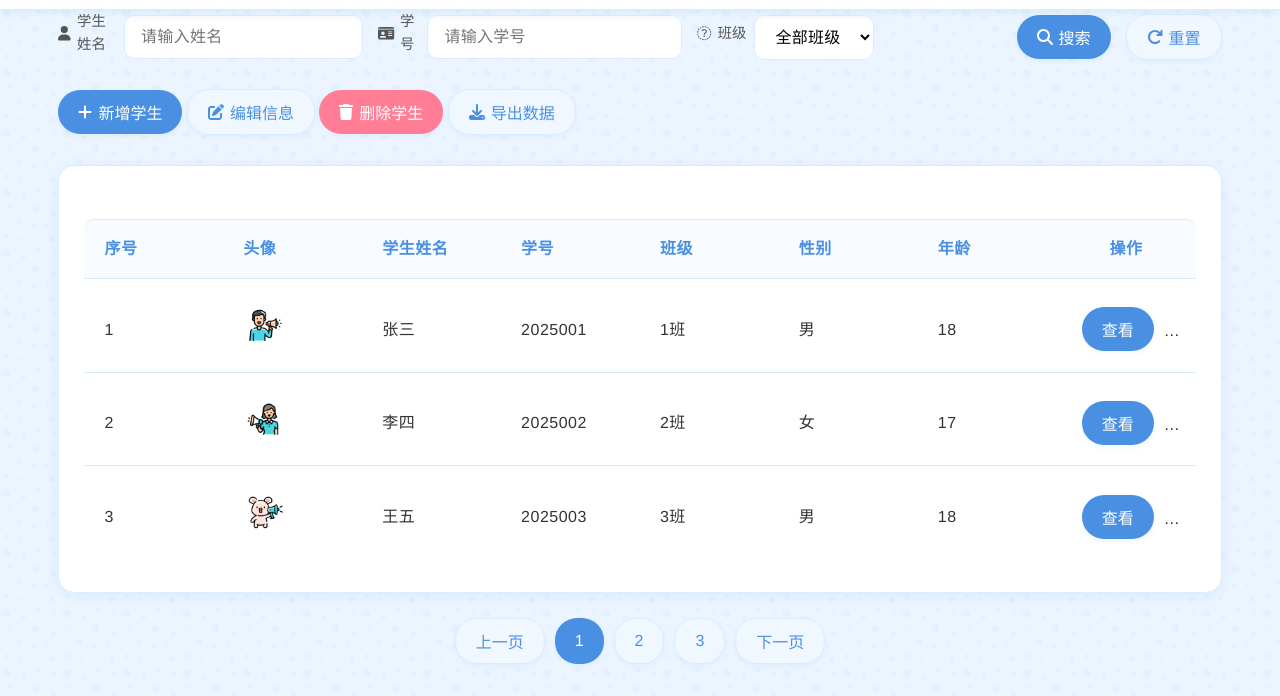
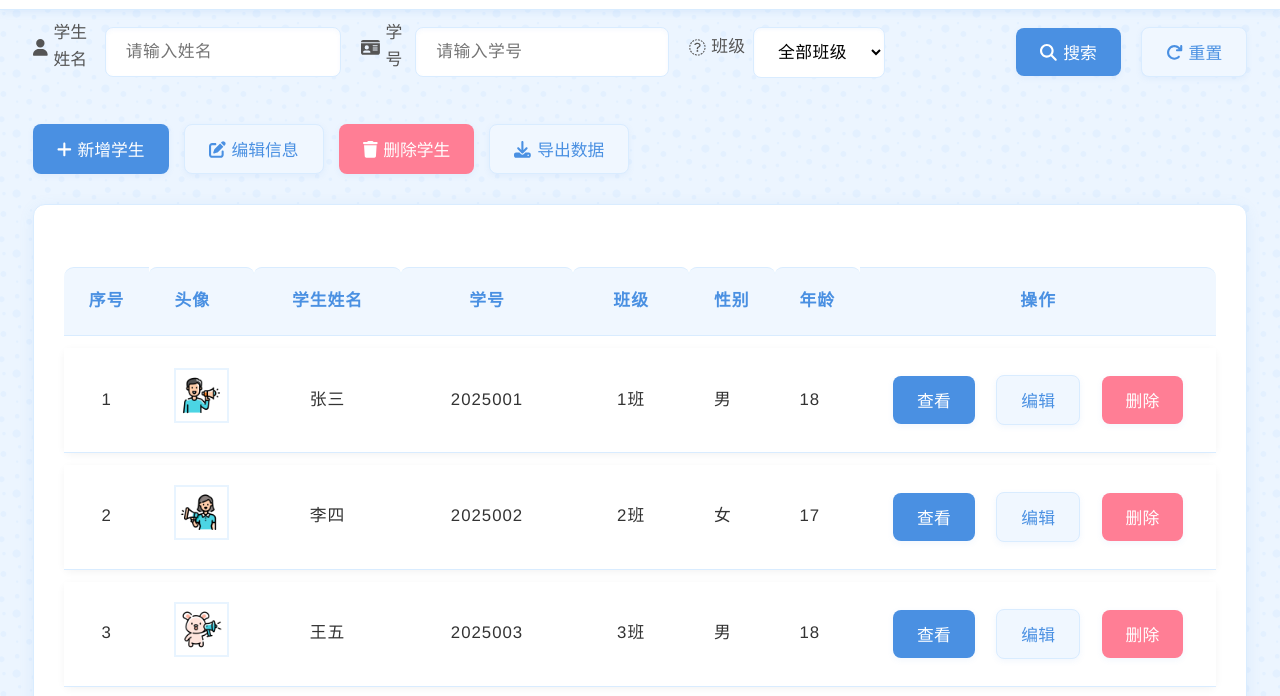
Before and after one commit to marcianodrouin-crypto/.github.io-student_web, a plain HTML site: page student.html in a window 1280 px wide. Shown: the part 53-749 px from the top of the page. Drawn offline with Linux system fonts and the light colour scheme.

Commit message:
Update student.html

```diff
--- a/student.html
+++ b/student.html
@@ -7,71 +7,126 @@
     <link rel="stylesheet" href="https://cdn.bootcdn.net/ajax/libs/font-awesome/6.4.0/css/all.min.css">
     <link rel="stylesheet" href="css/common.css">
     <style>
-        /* 核心优化：加宽关键列，调整字体间距 */
+        /* 彻底取消固定布局，让表格自适应宽度 */
         .table {
-            table-layout: fixed;
             width: 100%;
             border-collapse: separate;
-            border-spacing: 0 8px; /* 行间距增大，避免拥挤 */
+            border-spacing: 0 12px; /* 行间距大幅增大，避免上下拥挤 */
+            table-layout: auto !important; /* 取消固定布局，自适应内容宽度 */
         }
+        /* 单元格样式：大幅增大内边距，文字舒展 */
         .table th,
         .table td {
-            white-space: nowrap;
-            overflow: hidden;
-            text-overflow: ellipsis;
-            padding: 16px 20px; /* 增大内边距，提升呼吸感 */
-            font-size: 1rem; /* 统一字体大小 */
-            letter-spacing: 0.5px; /* 增加字间距，更舒展 */
+            white-space: nowrap; /* 强制不换行 */
+            padding: 20px 25px !important; /* 内边距翻倍，左右上下都宽松 */
+            font-size: 1.05rem !important; /* 字体略放大 */
+            letter-spacing: 1px !important; /* 字间距加大，更舒展 */
+            color: #333;
         }
-        /* 加宽关键列：学生姓名/学号/班级 */
-        .table th:nth-child(3), /* 学生姓名列 */
+        /* 表头样式强化，区分度更高 */
+        .table th {
+            background-color: #f0f7ff;
+            font-weight: 600;
+            color: #4a90e2;
+            border-radius: 8px 8px 0 0;
+        }
+        /* 表格行背景，增强呼吸感 */
+        .table tbody tr {
+            background-color: #ffffff;
+            box-shadow: 0 2px 8px rgba(0,0,0,0.05);
+            border-radius: 8px;
+        }
+        /* 关键列强制加宽，确保不拥挤 */
+        .table th:nth-child(3), /* 学生姓名 */
         .table td:nth-child(3) {
-            min-width: 120px; /* 加宽姓名列 */
+            width: 150px !important; /* 强制加宽姓名列 */
+            text-align: center;
         }
-        .table th:nth-child(4), /* 学号列 */
+        .table th:nth-child(4), /* 学号 */
         .table td:nth-child(4) {
-            min-width: 140px; /* 加宽学号列 */
+            width: 180px !important; /* 强制加宽学号列 */
+            text-align: center;
         }
-        .table th:nth-child(5), /* 班级列 */
+        .table th:nth-child(5), /* 班级 */
         .table td:nth-child(5) {
-            min-width: 100px; /* 加宽班级列 */
+            width: 120px !important; /* 强制加宽班级列 */
+            text-align: center;
         }
-        /* 操作列保持紧凑 */
+        /* 操作列优化，按钮间距增大 */
         .table th:last-child,
         .table td:last-child {
-            min-width: 160px;
+            width: 220px !important;
             text-align: center;
         }
         .operate-btn {
-            margin: 0 5px; /* 增大按钮间距 */
-            padding: 6px 12px;
+            margin: 0 8px !important; /* 按钮间距大幅增大 */
+            padding: 8px 16px !important;
+            font-size: 1rem !important;
         }
-        /* 搜索栏优化：增大输入框内边距 */
+        /* 搜索栏优化：输入框加宽，间距增大 */
+        .search-bar {
+            display: flex;
+            gap: 20px !important; /* 搜索组间距增大 */
+            align-items: center;
+            margin-bottom: 30px !important;
+            flex-wrap: wrap;
+            padding: 10px 0;
+        }
+        .search-group {
+            flex: 1;
+            min-width: 220px !important; /* 搜索框最小宽度加大 */
+        }
+        .form-label {
+            font-size: 1.05rem;
+            margin-bottom: 10px !important;
+        }
         .form-control,
         .search-select {
-            padding: 12px 16px;
-            font-size: 1rem;
-            letter-spacing: 0.3px;
+            padding: 14px 20px !important;
+            font-size: 1.05rem !important;
+            letter-spacing: 0.5px;
+            border-radius: 8px !important;
         }
-        /* 功能按钮区：增大按钮内边距 */
+        /* 功能按钮区：间距增大，更舒展 */
+        .btn-group {
+            display: flex;
+            gap: 15px !important; /* 按钮间距增大 */
+            margin-bottom: 30px !important;
+            flex-wrap: wrap;
+        }
         .btn {
-            padding: 10px 20px;
-            font-size: 1rem;
+            padding: 12px 24px !important;
+            font-size: 1.05rem !important;
+            border-radius: 8px !important;
         }
-        /* 修复移动端适配 */
-        @media (max-width: 768px) {
-            .table th,
-            .table td {
-                padding: 12px 15px;
-            }
-            .table th:nth-child(3),
-            .table td:nth-child(3) {
-                min-width: 100px;
-            }
-            .table th:nth-child(4),
-            .table td:nth-child(4) {
-                min-width: 120px;
-            }
+        /* 卡片内边距增大，避免内容贴边 */
+        .card {
+            padding: 30px !important;
+            margin-top: 20px;
+            border-radius: 12px !important;
+        }
+        /* 分页间距增大 */
+        .pagination {
+            display: flex;
+            gap: 12px !important;
+            justify-content: center;
+            margin-top: 30px !important;
+        }
+        .page-btn {
+            padding: 8px 16px !important;
+            font-size: 1rem !important;
+        }
+        /* 头像放大，更协调 */
+        .student-avatar {
+            width: 55px !important;
+            height: 55px !important;
+            border: 2px solid #e8f4ff;
+        }
+        /* 序号列居中 */
+        .table th:first-child,
+        .table td:first-child {
+            text-align: center;
+            width: 80px !important;
         }
     </style>
 </head>
@@ -100,10 +155,10 @@
     </div>
 </nav>
 
-<!-- 主要内容区 -->
-<div class="container">
+<!-- 主要内容区：容器加宽，确保表格有足够空间 -->
+<div class="container" style="max-width: 1400px !important; width: 98% !important;">
     <!-- 搜索栏 -->
-    <div class="search-bar" style="margin-bottom: 25px;">
+    <div class="search-bar">
         <div class="search-group">
             <label for="name" class="form-label">
                 <i class="fas fa-user"></i> 学生姓名
@@ -136,7 +191,7 @@
     </div>
 
     <!-- 功能按钮区 -->
-    <div class="btn-group" style="margin-bottom: 25px;">
+    <div class="btn-group">
         <button class="btn btn-primary" id="addStudent">
             <i class="fas fa-plus"></i> 新增学生
         </button>
@@ -152,7 +207,7 @@
     </div>
 
     <!-- 学生表格 -->
-    <div class="card" style="padding: 25px;">
+    <div class="card">
         <table class="table">
             <thead>
             <tr>
@@ -169,7 +224,7 @@
             <tbody>
             <tr>
                 <td>1</td>
-                <td><img src="images/man.png" alt="学生头像" class="student-avatar" style="width: 45px; height: 45px; border-radius: 50%;"></td>
+                <td><img src="images/man.png" alt="学生头像" class="student-avatar"></td>
                 <td>张三</td>
                 <td>2025001</td>
                 <td>1班</td>
@@ -183,7 +238,7 @@
             </tr>
             <tr>
                 <td>2</td>
-                <td><img src="images/woman.png" alt="学生头像" class="student-avatar" style="width: 45px; height: 45px; border-radius: 50%;"></td>
+                <td><img src="images/woman.png" alt="学生头像" class="student-avatar"></td>
                 <td>李四</td>
                 <td>2025002</td>
                 <td>2班</td>
@@ -197,7 +252,7 @@
             </tr>
             <tr>
                 <td>3</td>
-                <td><img src="images/rabbit.png" alt="学生头像" class="student-avatar" style="width: 45px; height: 45px; border-radius: 50%;"></td>
+                <td><img src="images/rabbit.png" alt="学生头像" class="student-avatar"></td>
                 <td>王五</td>
                 <td>2025003</td>
                 <td>3班</td>
@@ -209,12 +264,26 @@
                     <button class="btn btn-sm btn-danger operate-btn" onclick="toDelete('2025003')">删除</button>
                 </td>
             </tr>
+            <tr>
+                <td>4</td>
+                <td><img src="images/fox.png" alt="学生头像" class="student-avatar"></td>
+                <td>赵六</td>
+                <td>2025004</td>
+                <td>1班</td>
+                <td>女</td>
+                <td>18</td>
+                <td>
+                    <button class="btn btn-sm btn-primary operate-btn" onclick="toDetail('2025004')">查看</button>
+                    <button class="btn btn-sm btn-secondary operate-btn" onclick="toEdit('2025004')">编辑</button>
+                    <button class="btn btn-sm btn-danger operate-btn" onclick="toDelete('2025004')">删除</button>
+                </td>
+            </tr>
             </tbody>
         </table>
     </div>
 
     <!-- 分页 -->
-    <div class="pagination" style="display: flex; gap: 10px; justify-content: center; margin-top: 25px;">
+    <div class="pagination">
         <button class="btn btn-sm btn-secondary page-btn">上一页</button>
         <button class="btn btn-sm btn-primary page-btn active">1</button>
         <button class="btn btn-sm btn-secondary page-btn">2</button>
```
